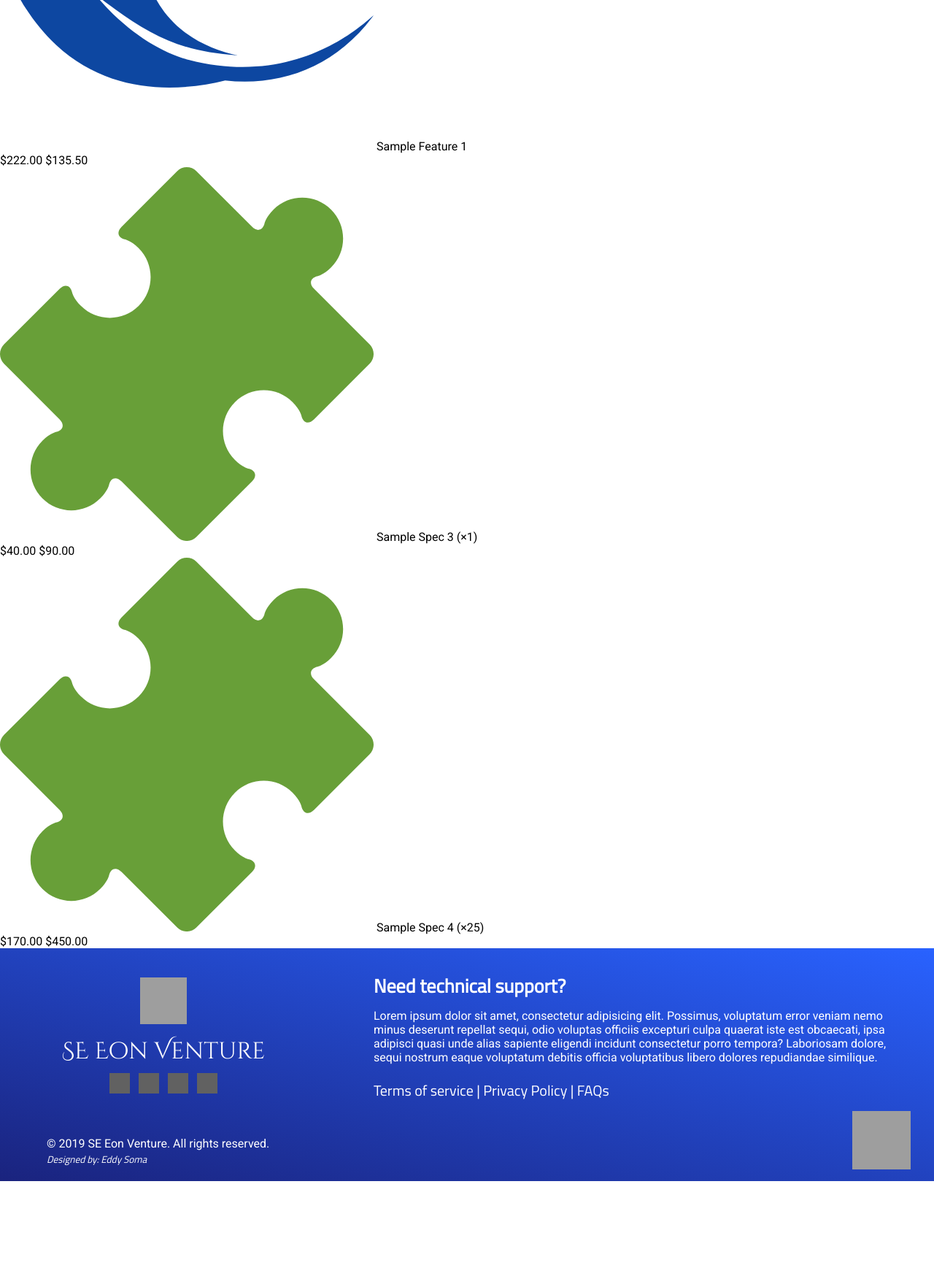
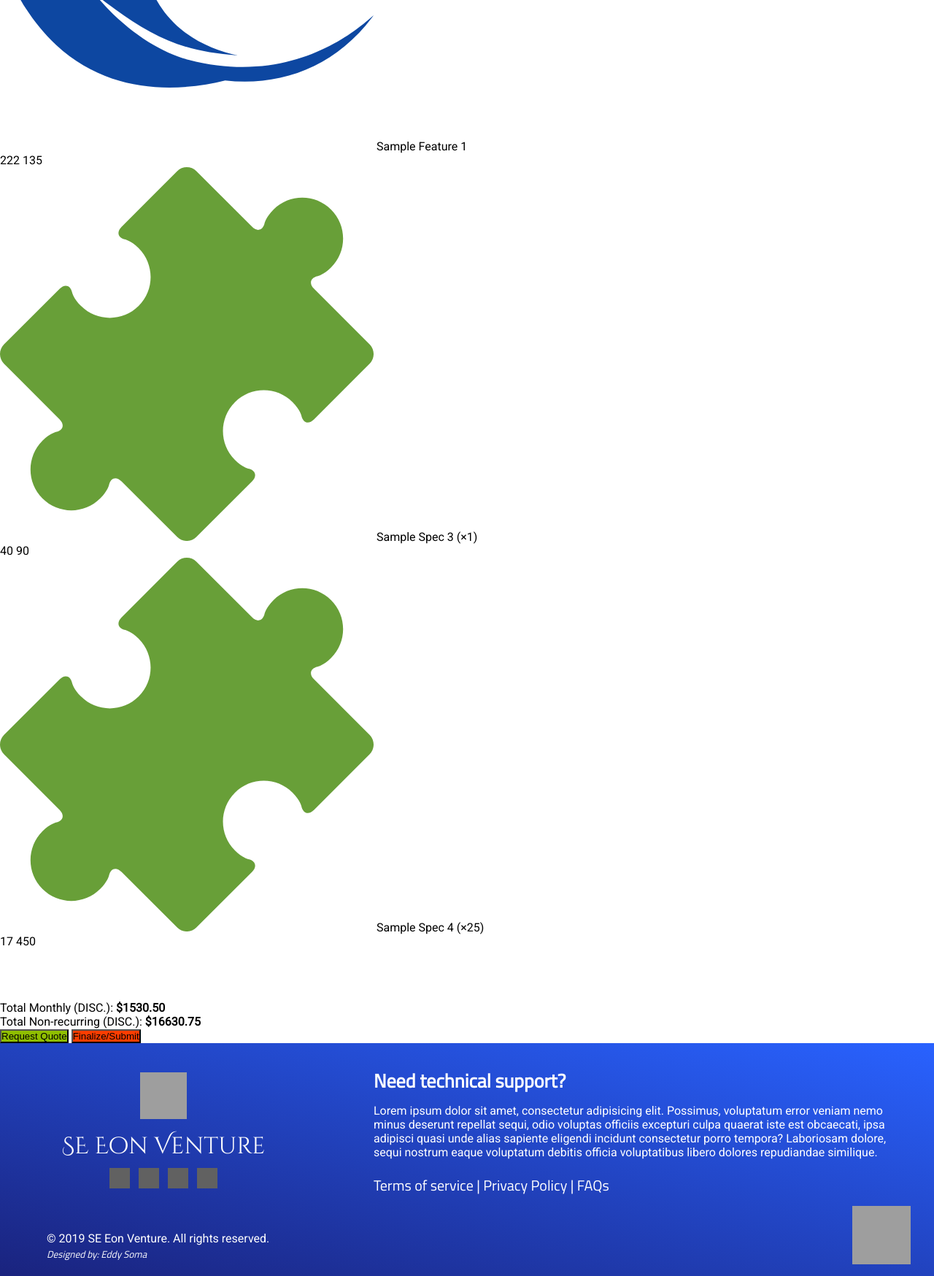
Before and after one commit to Kairn/se-eon-venture, a Django app: template seev/apps/order/templates/order/order-summary.html in a window 1280 px wide. Shown: the part 4560-6308 px from the top of the page at 73% size. Before the commit the page ends 6178 px from the top, so only its background shows below. Run offline with Django 3.2, Linux system fonts and the light colour scheme; the template is opened without the code that fills it: most values are stand-ins (such as "Sample title", 1, 10 or a date in 2020); style sheets or scripts are compiled from the project's sources; some web fonts are replaced; grey boxes are pictures that could not be loaded.

Commit message:
finish order summary page template styles

```diff
--- /dev/null
+++ b/seev/apps/order/static/order/js/summary.js
@@ -0,0 +1 @@
+// Handles all summary and quoting related functionalities
--- a/seev/apps/order/templates/order/order-summary.html
+++ b/seev/apps/order/templates/order/order-summary.html
@@ -48,8 +48,8 @@
 					<span>Sample Product 1</span>
 				</div>
 				<div class="summ-price-block">
-					<span class="mrc">$172.09</span>
-					<span class="nrc">$533.00</span>
+					<span class="mrc">172.00</span>
+					<span class="nrc">533.50</span>
 				</div>
 			</div>
 			<!-- Product specs -->
@@ -59,8 +59,8 @@
 					<span>Sample Spec 1 (×1)</span>
 				</div>
 				<div class="summ-price-block">
-					<span class="mrc">$60.00</span>
-					<span class="nrc">$180.00</span>
+					<span class="mrc">60</span>
+					<span class="nrc">180</span>
 				</div>
 			</div>
 			<div class="summ-spec">
@@ -69,8 +69,8 @@
 					<span>Sample Spec 2 (100M)</span>
 				</div>
 				<div class="summ-price-block">
-					<span class="mrc">$5.00</span>
-					<span class="nrc">$100.00</span>
+					<span class="mrc">5</span>
+					<span class="nrc">100</span>
 				</div>
 			</div>
 			<!-- Features -->
@@ -81,8 +81,8 @@
 						<span>Sample Feature 1</span>
 					</div>
 					<div class="summ-price-block">
-						<span class="mrc">$222.00</span>
-						<span class="nrc">$135.50</span>
+						<span class="mrc">222</span>
+						<span class="nrc">135</span>
 					</div>
 				</div>
 				<!-- Feature specs -->
@@ -92,8 +92,8 @@
 						<span>Sample Spec 3 (×1)</span>
 					</div>
 					<div class="summ-price-block">
-						<span class="mrc">$40.00</span>
-						<span class="nrc">$90.00</span>
+						<span class="mrc">40</span>
+						<span class="nrc">90</span>
 					</div>
 				</div>
 				<div class="summ-spec summ-spec-fet">
@@ -102,14 +102,40 @@
 						<span>Sample Spec 4 (×25)</span>
 					</div>
 					<div class="summ-price-block">
-						<span class="mrc">$170.00</span>
-						<span class="nrc">$450.00</span>
+						<span class="mrc">17</span>
+						<span class="nrc">450</span>
 					</div>
 				</div>
 			</div>
 		</div>
 	</div>
-	<!-- Popups -->
-	<!-- Hidden forms -->
+	<!-- Subtotal -->
+	<div style="margin-top: 4.5rem;"></div>
+	<div class="ord-config-subtitle smaller">Total Monthly (DISC.): <strong>$1530.50</strong></div>
+	<div class="ord-config-subtitle smaller">Total Non-recurring (DISC.): <strong>$16630.75</strong></div>
+	<!-- Actions -->
+	<div id="ord-summ-action-wrapper">
+		<button style="background-color: rgb(143, 190, 0);" id="ord-quote-btn" type="button" class="ord-pri-btn">Request
+			Quote</button>
+		<button onclick="showOrderPopup('ord-submit-popup')" style="background-color: #FF3D00;" id="ord-submit-btn"
+			type="button" class="ord-pri-btn">Finalize/Submit</button>
+	</div>
 </section>
+<!-- Popup -->
+<div id="ord-submit-popup" class="seev-popup no-show">
+	<div class="popup-head" style="margin-bottom: 3rem;">
+		<img onclick="dismissOrderPopup('ord-submit-popup')" src="{% static 'icon-100.svg' %}" alt="close-icon">
+	</div>
+	<div class="popup-body">
+		<div>Once you submit the order, it will be permanently locked and no further edits can be made. Are you sure to
+			continue?</div>
+		<div>
+			<button style="background-color: #FF3D00;" type="button" class="ord-pri-btn">Yes (Submit)</button>
+			<button onclick="dismissOrderPopup('ord-submit-popup')" type="button" class="ord-pri-btn">No</button>
+		</div>
+	</div>
+</div>
+<!-- Hidden forms -->
+<!-- Scripts -->
+<script src="{% static 'order/js/summary.js' %}"></script>
 {% endblock ordConfBody %}
```
Also changed, not shown: seev/apps/order/static/order/scss/main.scss (+39 -5 lines).
